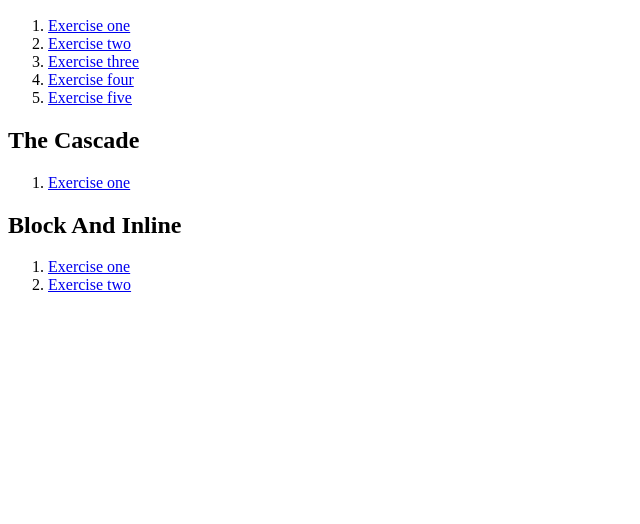
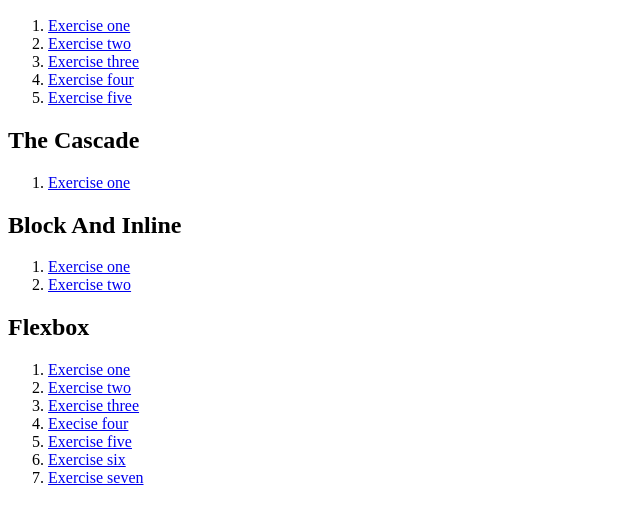
Before and after one commit to NuclearFrog1879807/css-exercise, a plain HTML site: page index.html in a window 1280 px wide. Shown: the part 110-634 px from the top of the page, without its empty margins (0-640 px from the left). Drawn offline with Linux system fonts and the light colour scheme.

Commit message:
Add links to all flexbox exercises

```diff
--- a/index.html
+++ b/index.html
@@ -24,5 +24,15 @@
             <li><a href="block-and-inline-exercises/exercise-one.html">Exercise one</a></li>
             <li><a href="block-and-inline-exercises/exercise-two.html">Exercise two</a></li>
         </ol>
+        <h2>Flexbox</h2>
+        <ol>
+            <li><a href="flexbox-exercises/exercise-one.html">Exercise one</a></li>
+            <li><a href="flexbox-exercises/exercise-two.html">Exercise two</a></li>
+            <li><a href="flexbox-exercises/exercise-three.html">Exercise three</a></li>
+            <li><a href="flexbox-exercises/exercise-four.html">Execise four</a></li>
+            <li><a href="flexbox-exercises/exercise-five.html">Exercise five</a></li>
+            <li><a href="flexbox-exercises/exercise-six.html">Exercise six</a></li>
+            <li><a href="flexbox-exercises/exercise-seven.html">Exercise seven</a></li>
+        </ol>
     </body>
 </html>
```
